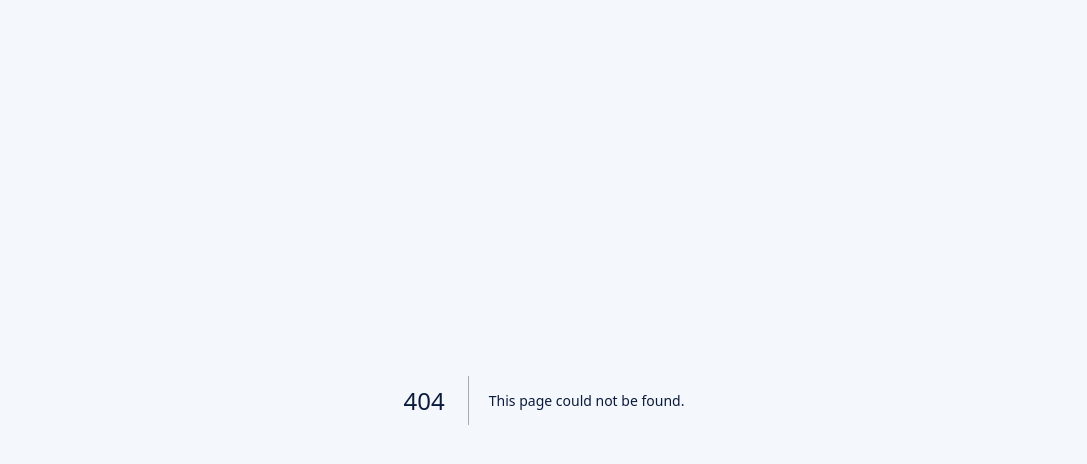
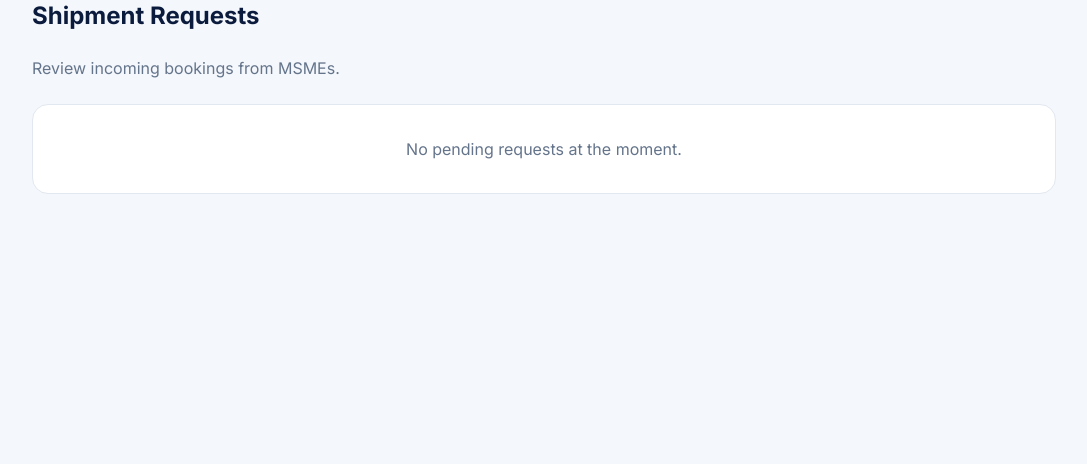
Before and after one commit to adiyel/loadloop-prototype, a Next.js app: page /operator/requests in a window 1280 px wide. Before the commit this address had no page. Shown: the top 464 px of the page, without its empty margins (96-1183 px from the left). Built offline with nearby package versions, Linux system fonts and the light colour scheme.

Commit message:
Create page.tsx

```diff
--- /dev/null
+++ b/app/operator/requests/page.tsx
@@ -0,0 +1,49 @@
+"use client";
+import { useApp } from "@/context/AppContext";
+import { Check, X, Box } from "lucide-react";
+
+export default function ShipmentRequests() {
+  const { bookings, shipments, updateBookingStatus } = useApp();
+  const pendingBookings = bookings.filter(b => b.status === "Pending");
+
+  return (
+    <div className="max-w-5xl mx-auto space-y-6">
+      <h1 className="text-2xl font-bold text-brand-navy">Shipment Requests</h1>
+      <p className="text-slate-500">Review incoming bookings from MSMEs.</p>
+
+      <div className="space-y-4">
+        {pendingBookings.length === 0 ? (
+          <div className="bg-white p-8 rounded-2xl border border-slate-200 text-center text-slate-500">
+            No pending requests at the moment.
+          </div>
+        ) : (
+          pendingBookings.map(booking => {
+            const shipment = shipments.find(s => s.id === booking.shipmentId);
+            if (!shipment) return null;
+
+            return (
+              <div key={booking.id} className="bg-white p-6 rounded-2xl border border-slate-200 flex flex-col md:flex-row justify-between items-center gap-6">
+                <div className="flex items-center gap-4">
+                  <div className="p-3 bg-brand-light rounded-xl text-brand-blue"><Box size={24}/></div>
+                  <div>
+                    <p className="font-bold text-brand-navy text-lg">{shipment.id} - {shipment.origin} to {shipment.dest}</p>
+                    <p className="text-sm text-slate-500">{shipment.cargo} ({shipment.weight} kg) - Pickup: {shipment.date}</p>
+                  </div>
+                </div>
+
+                <div className="flex gap-3 w-full md:w-auto">
+                  <button onClick={() => updateBookingStatus(booking.id, "Rejected")} className="flex-1 md:flex-none flex items-center justify-center gap-2 px-5 py-2.5 rounded-lg border border-rose-200 text-rose-600 font-semibold hover:bg-rose-50 transition">
+                    <X size={18}/> Decline
+                  </button>
+                  <button onClick={() => updateBookingStatus(booking.id, "Confirmed")} className="flex-1 md:flex-none flex items-center justify-center gap-2 px-5 py-2.5 rounded-lg bg-brand-navy text-white font-semibold hover:bg-slate-800 transition">
+                    <Check size={18}/> Accept
+                  </button>
+                </div>
+              </div>
+            );
+          })
+        )}
+      </div>
+    </div>
+  );
+}
```
